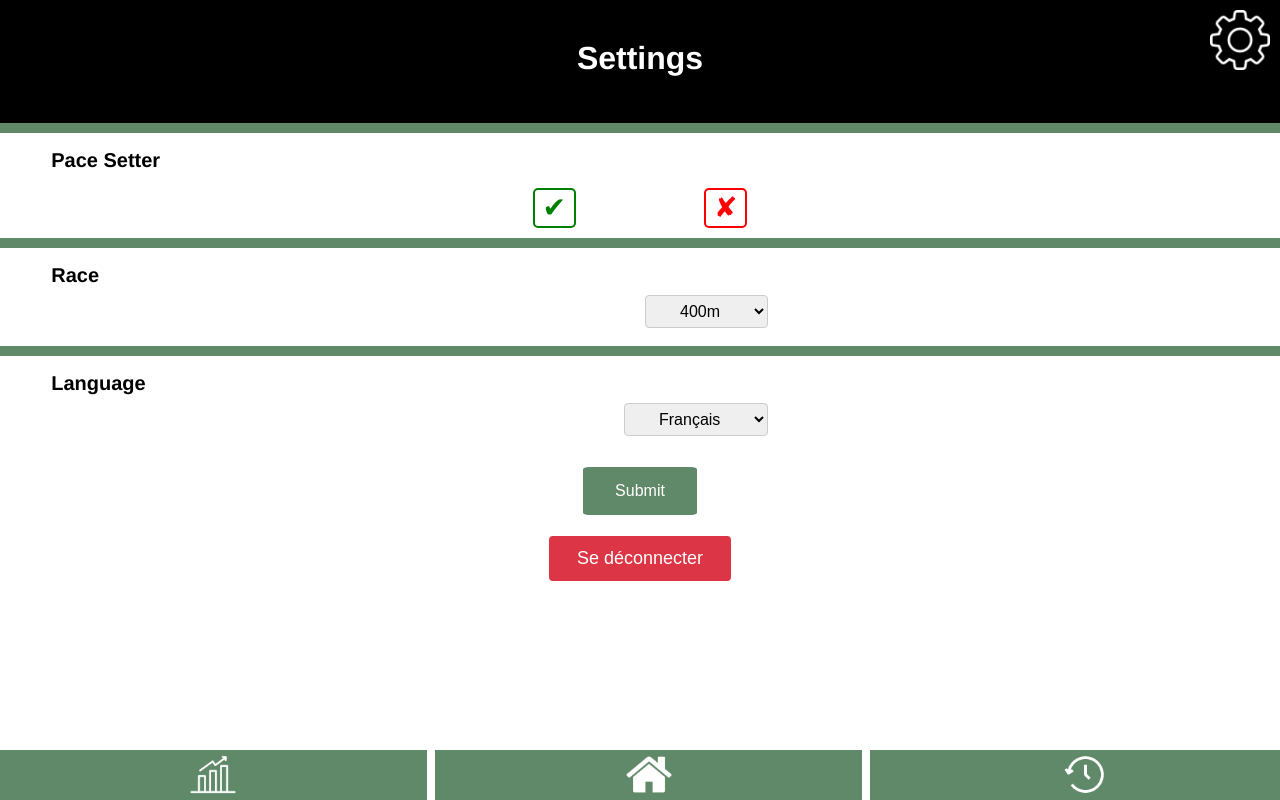
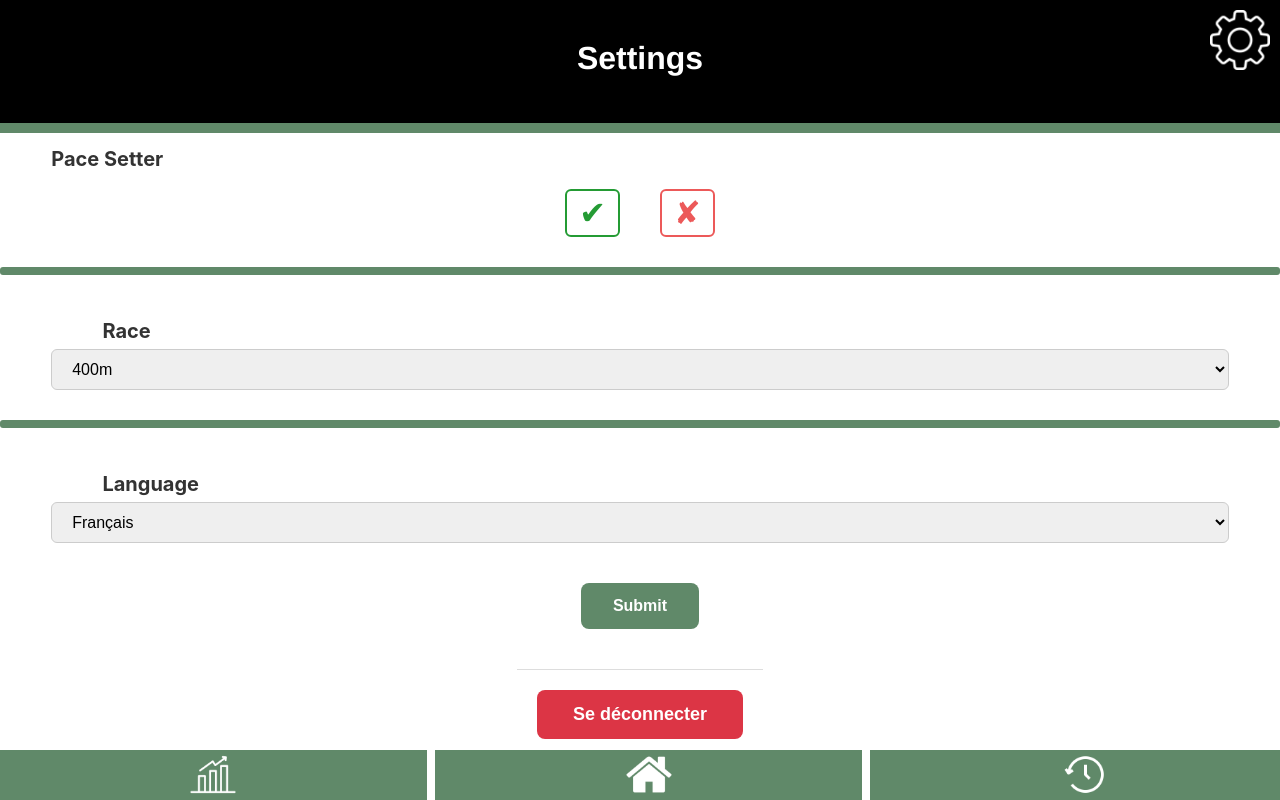
Before and after one commit to DanielHammouti/Projet-Application---Laser-RUN, a PHP site: page /src/html/settings_page.html in a window 1280 px wide. Run offline with PHP 8.4, Linux system fonts and the light colour scheme; some libraries are stand-ins or nearby versions.

Commit message:
page settings

```diff
--- a/src/css/style_settings.css
+++ b/src/css/style_settings.css
@@ -1,149 +1,154 @@
-.text{
-  position: relative;
-  width: 100%;
-  margin-top: 2vh;
-  margin-left: 4vw;
-  font-family: "Inter-Bold", Helvetica;
+/* === Général === */
+body, html {
+  margin: 0;
+  padding: 0;
+  font-family: "Inter", Arial, sans-serif;
+  background-color: #f5f6f8;
+  color: #222;
+}
+
+/* === Textes et titres === */
+.text {
   font-weight: 700;
-  color: #000000;
-  text-align: left;
-  letter-spacing: 0;
-  line-height: normal;
-  white-space: nowrap;
-  font-size: clamp(16px, 2vw, 20px);}
+  font-size: clamp(16px, 2vw, 20px);
+  color: #333;
+  margin: 2vh 0 0 4vw;
+}
 
+h1, h2, h3 {
+  margin: 0;
+  padding: 0;
+  color: #222;
+}
+
+/* === Sections === */
 .ligne-select {
   display: flex;
   flex-direction: column;
-  align-items: flex-start;
-  position: relative;
-  margin-bottom: clamp(5px, 1vh, 20px)
+  margin: 20px 4vw;
 }
-
 
 .ligne-select select {
   margin-top: 8px;
-  margin-right: 40vw;
-  margin-bottom: clamp(5px, 4vw, 10px);
-  align-self: flex-end;
-  padding: 6px 30px;
-  font-size: clamp(12px, 4vw, 16px);
+  padding: 10px 16px;
+  font-size: 16px;
   border: 1px solid #ccc;
-  border-radius: 4px;
+  border-radius: 6px;
+  transition: border-color 0.2s ease;
 }
 
+.ligne-select select:focus {
+  outline: none;
+  border-color: #608969;
+  box-shadow: 0 0 0 2px rgba(96,137,105,0.2);
+}
 
+/* === Ligne Meneur === */
 .ligne-meneur {
   display: flex;
   justify-content: center;
   align-items: center;
-  gap: 10%;/* espace entre les boutons*/
-  margin-top: 2vh;
-  margin-bottom: clamp(5px, 2vw, 10px); /*5px minimum 10px maximum */
+  gap: 40px;
+  margin: 20px 0;
 }
 
-
-.check-vert {
-  grid-column: 3 / 3;
-  grid-row: 2 / 3;
-}
-
-.check-rouge {
-  grid-column: 3 / 4;
-  grid-row: 2 / 3;
-}
-
+/* === Radio custom === */
 .check {
   display: none;
 }
 
 .check + label {
   cursor: pointer;
-  font-size: 28px;
-  padding: 4px 8px;
-  border-radius: 5px;
+  font-size: 32px;
+  padding: 6px 12px;
+  border: 2px solid #ccc;
+  border-radius: 6px;
   user-select: none;
-  display: inline-block;
-  text-align: center;
-  line-height: 1;
+  transition: all 0.2s ease;
 }
 
 .check-vert + label {
-  color: green;
-  border: 2px solid green;
+  color: #249b34;
+  border-color: #249b34;
 }
 
 .check-rouge + label {
-  color: red;
-  border: 2px solid red;
+  color: #ec5959;
+  border-color: #ec5959;
 }
 
-.check-rouge:checked + label {/*quand le bouton est selectionné*/
-  background-color: #ec5959;
+.check-vert:checked + label {
+  background-color: #249b34;
+  color: white;
   font-weight: bold;
-  transform: scale(1.05);
+  transform: scale(1.1);
 }
 
-.check-vert:checked + label { /*quand le bouton est selectionné*/
-  background-color: #249b34;
+.check-rouge:checked + label {
+  background-color: #ec5959;
+  color: white;
   font-weight: bold;
-  transform: scale(1.05);
+  transform: scale(1.1);
 }
 
-
-.home-page .separation-line-settings {
-  position: relative;
-  width: 100%;
-  height: clamp(5px, 1vw, 10px);
-  background-color: #608969;
-
+/* === Bouton valider === */
+.center-page {
+  display: flex;
+  justify-content: center;
+  margin: 40px 0;
 }
 
-
-.bouton_valide{
-  position: relative;
+.bouton_valide {
   background-color: #608969;
   border: none;
   color: white;
-  padding: 15px 32px;
-  text-align: center;
-  text-decoration: none;
-  display: inline-block;
   font-size: 16px;
-  border-radius: 5%;
+  font-weight: 600;
+  padding: 14px 32px;
+  border-radius: 8px;
+  cursor: pointer;
+  transition: background-color 0.2s ease;
 }
 
-.center-page {
+.bouton_valide:hover {
+  background-color: #4a6e56;
+}
+
+/* === Ligne de séparation === */
+.separation-line-settings {
+  width: 100%;
+  height: 8px;
+  background-color: #608969;
+  margin: 30px 0;
+  border-radius: 3px;
+}
+
+/* === Bouton de déconnexion === */
+.settings-content {
   display: flex;
   justify-content: center;
-  align-items: center;
-  height: 10px;
-  margin-top: 40px
-}
-
-
-
-.settings-content {
-    text-align: center;
+  margin-top: 40px;
 }
 
 .deconnexion-section {
   padding: 20px;
+  border-top: 1px solid #ddd;
 }
 
 .deconnexion-button {
   background-color: #dc3545;
   color: white;
+  font-size: 18px;
+  padding: 14px 36px;
   border: none;
-    padding: 12px 28px;
-    border-radius: 4px;
+  border-radius: 8px;
+  font-weight: bold;
   cursor: pointer;
-    font-size: 18px;
-    text-align: center;
-    display: inline-block;
-    margin-top: 20px;
+  transition: all 0.2s ease;
 }
 
 .deconnexion-button:hover {
   background-color: #c82333;
+  transform: translateY(-2px);
+  box-shadow: 0 6px 12px rgba(220, 53, 69, 0.3);
 }
--- a/src/js/auth.js
+++ b/src/js/auth.js
@@ -59,9 +59,9 @@ if (loginForm && registerForm && showRegisterLink && showLoginLink) {
             // Redirection spécifique
             if (userCredential.user.uid === "IZKsWOMvDtZcCpL0rYgHSxnL7oc2") {
                 window.location.href = '../php/note.php';
-} else {
-    window.location.href = 'index.html';
-}
+            } else {
+                window.location.href = 'index.html';
+            }
 
         } catch (error) {
             console.error('Erreur de connexion:', error);
```
Lines whose indentation alone changed are shown as unchanged.
